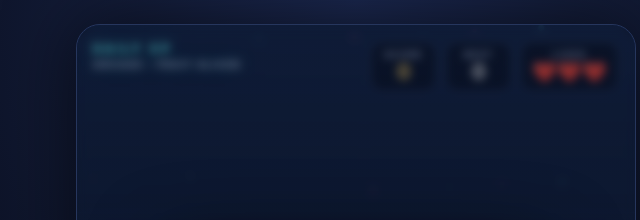
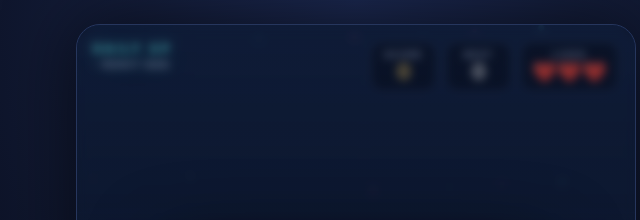
Before and after one commit to dailyxp-ux/Daily-xp-game, a plain HTML site: page index.html in a window 1280 px wide. Shown: the top 220 px of the page, 284-924 px from the left. Drawn offline with Linux system fonts and the light colour scheme.

Commit message:
Update index.html

```diff
--- a/index.html
+++ b/index.html
@@ -40,7 +40,7 @@ button{border:0;cursor:pointer;font:inherit}
 <main id="game" aria-label="Daily XP Fruit Slicer game">
  <canvas id="canvas"></canvas>
  <div class="hud">
-  <div class="brand">DAILY XP<span>ARCADE • FRUIT SLICER</span></div>
+  <div class="brand">DAILY XP<span>- ROHIT DAS</span></div>
   <div class="stats">
    <div class="stat"><small>SCORE</small><b id="score">0</b></div>
    <div class="stat"><small>BEST</small><b id="best">0</b></div>
```
